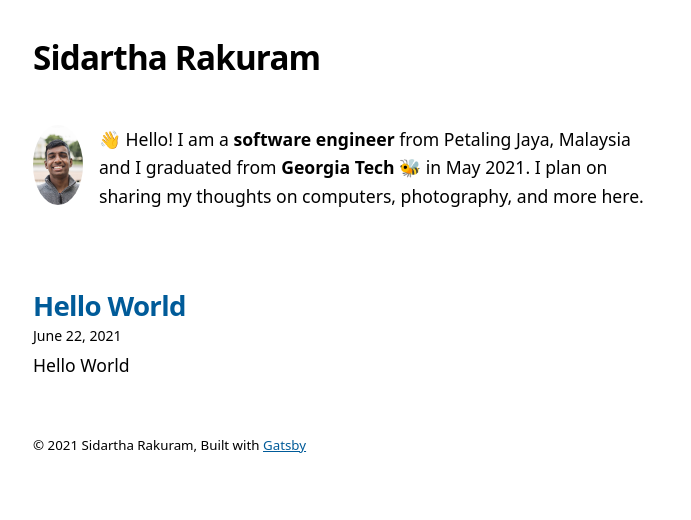
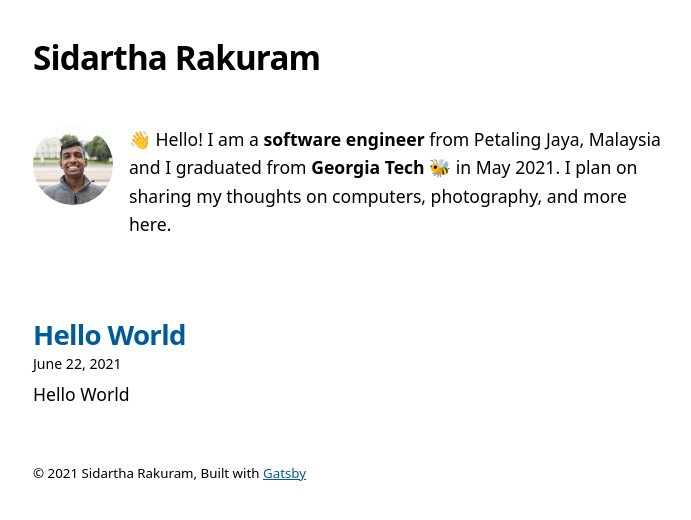
Before and after one commit to sidartha/sidartha.xyz, a Gatsby site: page / in a window 1280 px wide. Shown: the whole page, without its empty margins (291-982 px from the left). Built offline with nearby package versions, Linux system fonts and the light colour scheme; Gatsby itself is replaced by a stand-in of ours.

Commit message:
Fix avatar width to 80px

```diff
--- a/src/style.css
+++ b/src/style.css
@@ -299,7 +299,7 @@ a:focus {
 .bio-avatar {
   margin-right: var(--spacing-4);
   margin-bottom: var(--spacing-0);
-  min-width: 50px;
+  min-width: 80px;
   border-radius: 100%;
 }
 
```
